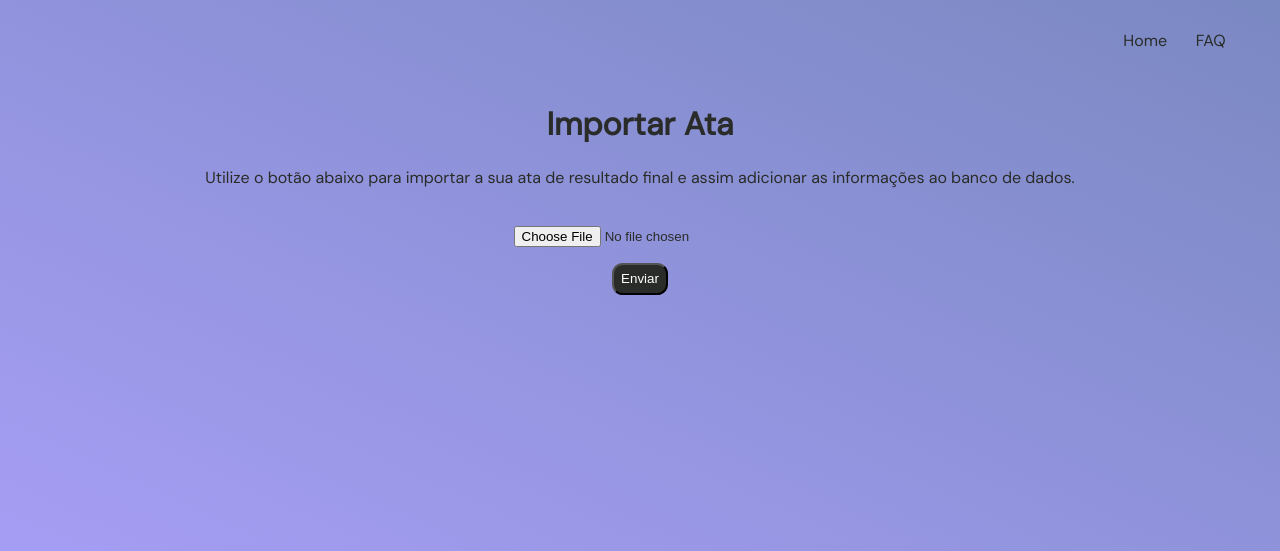
After one commit to davifelipef/sha, a Django app: page /importar_ata.html in a window 1280 px wide. The commit adds this page. Shown: the top 551 px of the page. Run offline with Django 5.2, Linux system fonts and the light colour scheme; some libraries are stand-ins or nearby versions.

Commit message:
Added a new page for the document importing

```diff
--- /dev/null
+++ b/demo/myapp/templates/importar_ata.html
@@ -0,0 +1,23 @@
+{% extends "base.html" %} {% block title %} SHA - Sistema de Históricos Automatizados {% endblock %}
+{% load static %}
+{% block content %}
+<main class="content">
+    <h1>Importar Ata</h1>
+        <section>
+            <div>
+                <p>Utilize o botão abaixo para importar
+                    a sua ata de resultado final e assim
+                    adicionar as informações ao banco de dados.</p>
+            </div>
+            <br>
+            <div class ="form_box">
+                <div class="form_container">
+                    <form action="">
+                        <input type="file" id="" name="filename">
+                        <p><input type="submit" id="addButton" value="Enviar"></p>
+                        </form>
+                </div>
+            </div>
+        </section>
+</main>
+{% endblock %}
--- a/demo/myapp/templates/index.html
+++ b/demo/myapp/templates/index.html
@@ -6,7 +6,7 @@
     <section>
             <div class ="image_box">
                 <div class="image_container">
-                 <a href="">
+                 <a href="importar_ata.html">
                     <img src="{% static 'add.png' %}" class="menu" alt="Ícone representando um menu.">
                     <p>Importar Ata</p>
                 </a>
--- a/demo/myapp/urls.py
+++ b/demo/myapp/urls.py
@@ -3,5 +3,6 @@ from . import views
 
 urlpatterns = [
     path("", views.home, name="home"),
+    path("importar_ata.html", views.importar_ata, name="importar_ata"),
     path("todos/", views.todos, name="Todos")
 ]
--- a/demo/myapp/views.py
+++ b/demo/myapp/views.py
@@ -6,6 +6,9 @@ from .models import TodoItem
 def home(request):
     return render(request, "index.html")
 
+def importar_ata(request):
+    return render(request, "importar_ata.html")
+
 def todos(request):
     items = TodoItem. objects.all()
     return render(request, "todos.html", {"todos": items})
```
